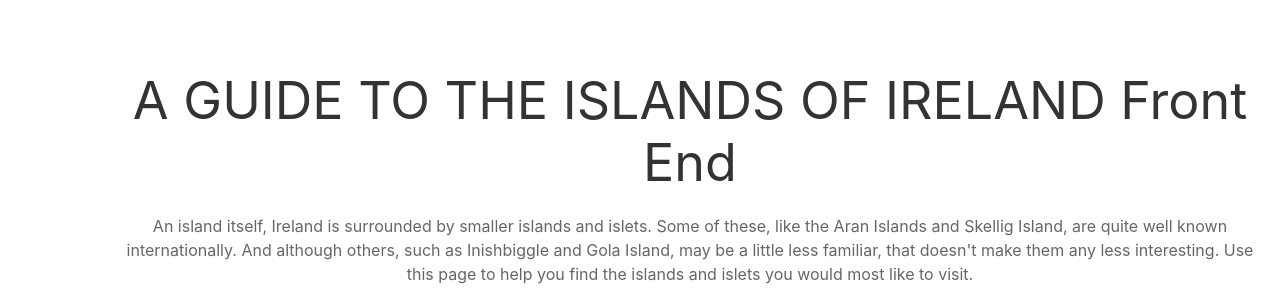
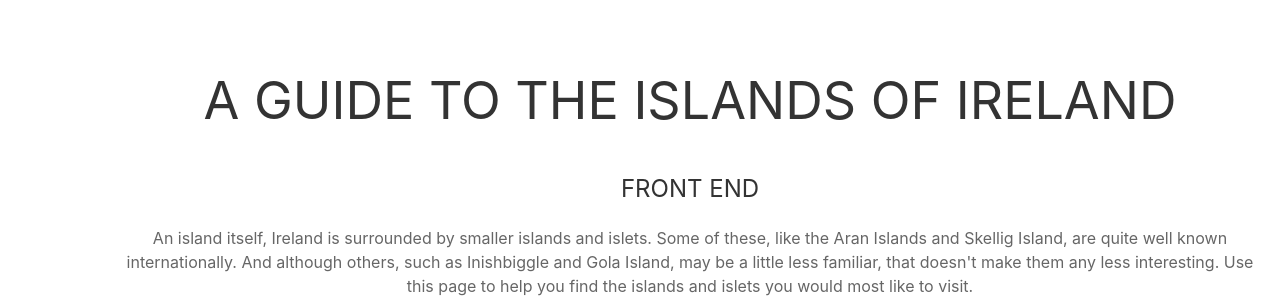
Before and after one commit to 20041540MichaelKelly/poi-svelte, a Svelte app: page / in a window 1280 px wide. Shown: the part 144-442 px from the top of the page. Built offline with nearby package versions, Linux system fonts and the light colour scheme.

Commit message:
Everything is updated with edit and editor

```diff
--- a/src/components/PoiInfo.svelte
+++ b/src/components/PoiInfo.svelte
@@ -2,13 +2,9 @@
     import island_main from "/src/assets/island_main.jpg";
     import PoiList from "./PoiList.svelte";
     import {place} from "../stores";
-    //export let description;
+
     let poi_value;
     import StarRating from 'svelte-star-rating';
-
-    import HackerNews from "../../node_modules/svelte-share-buttons-component/src/HackerNews.svelte";
-    import Twitter from "../../node_modules/svelte-share-buttons-component/src/Twitter.svelte";
-    import Tumblr from "../../node_modules/svelte-share-buttons-component/src/Tumblr.svelte";
 
     const unsubscribe = place.subscribe(value => {
         poi_value = value;
--- a/src/pages/Main.svelte
+++ b/src/pages/Main.svelte
@@ -21,7 +21,8 @@
 <div class="uk-container uk-margin">
     <div class="uk-child-width-expand uk-flex-center uk-flex-middle uk-text-center">
         <div class="uk-position-large uk-position uk-overlay uk-overlay-default">
-            <h1 class="uk-heading-small">A GUIDE TO THE ISLANDS OF IRELAND Front End</h1>
+            <h1 class="uk-heading-small">A GUIDE TO THE ISLANDS OF IRELAND</h1>
+            <h3>FRONT END</h3>
             <p>An island itself, Ireland is surrounded by smaller islands and islets. Some of these, like the Aran Islands and Skellig Island, are quite well known internationally. And although others, such as Inishbiggle and Gola Island, may be a little less familiar, that doesn't make them any less interesting.
                 Use this page to help you find the islands and islets you would most like to visit.</p>
             <p><img width="500" src="{island_main}" alt="island" /></p>
```
